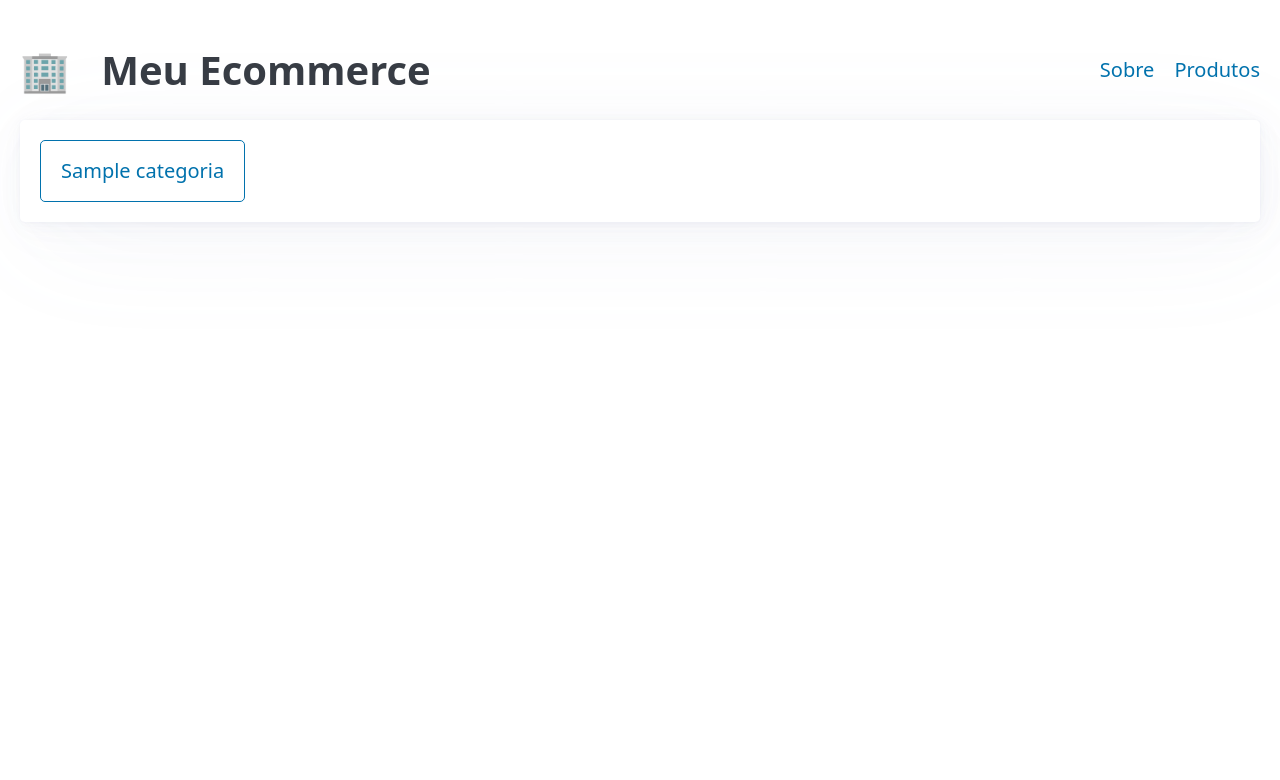
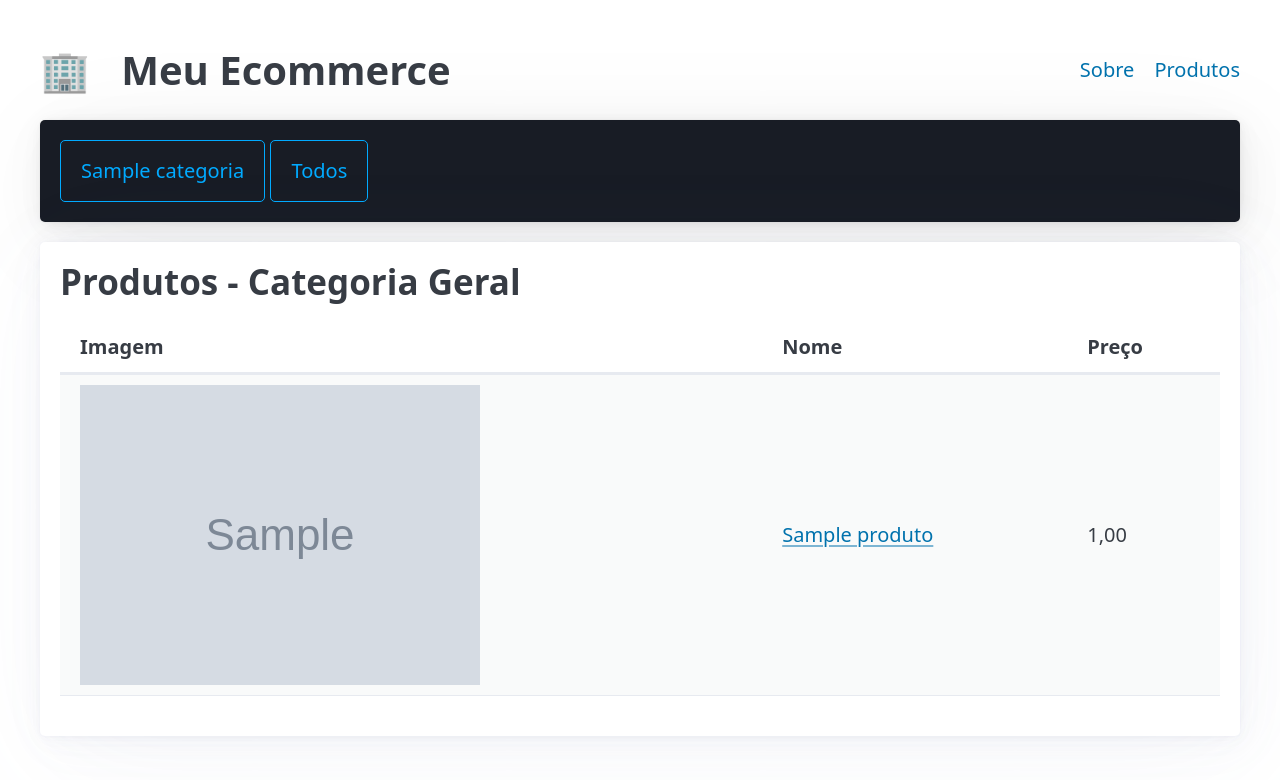
Before and after one commit to ruthynathyelle/ecommerce2024, a Django app: page /meuecommerce/categorias/ in a window 1280 px wide. Shown: the top 780 px of the page. Run offline with Django 4.2, Linux system fonts and the light colour scheme; tables that the repository leaves empty hold one stand-in row (values such as "Sample post"); grey boxes marked "Sample" are stand-in pictures; some libraries are stand-ins or nearby versions.

```diff
--- a/catproduto/templates/base.html
+++ b/catproduto/templates/base.html
@@ -7,14 +7,14 @@
     <link href="https://cdn.jsdelivr.net/npm/@picocss/pico@2/css/pico.min.css" rel="stylesheet"/>
 </head>
 <body>
-<main class="container-fluid">
+<main class="container">
     <nav>
         <ul>
-            <li style="font-size:2rem"><strong>🏢&nbsp;&nbsp;&nbsp;Meu Ecommerce</strong></li>
+            <li style="font-size:2rem"><strong><a href="{% url 'home' %}">🏢</a>&nbsp;&nbsp;&nbsp;Meu Ecommerce</strong></li>
         </ul>
         <ul>
             <li><a href="#">Sobre</a></li>
-            <li><a href="{% url 'listcategorias' %}">Produtos</a></li>
+            <li><a href="{% url 'listallprod' %}">Produtos</a></li>
         </ul>
     </nav>
     {% block conteudo %}
--- a/catproduto/templates/produtos/categorias.html
+++ b/catproduto/templates/produtos/categorias.html
@@ -1,11 +1,12 @@
 {% extends 'base.html' %}
+{% load static %}
 
 {% block titulo %}Meu Ecommerce - Categorias {% endblock %}
 
 {% block conteudo %}
-<article>
+<article data-theme="dark">
     {% for c in categorias %}
-    <a href="{% url 'listarprodutos' c.slug %}" role="button" class="outline">
+    <a href="{% url 'listcategorias' c.slug %}" role="button" class="outline">
         {{ c.nome }}
     </a>
     {% empty %}
@@ -13,5 +14,43 @@
         Voltar
     </a>
     {% endfor %}
+    <a href="{% url 'listallprod' %}" role="button" class="outline">Todos</a>
 </article>
+<article data-theme="light">
+            <h2>
+                Produtos - Categoria
+                {% if categoria %}
+                    {{ categoria.nome }}
+                {% else %}
+                    Geral
+                {% endif %}
+            </h2>
+            <table class="striped">
+                <thead>
+                <tr>
+                    <th>Imagem</th> <th>Nome</th> <th>Preço</th>
+                </tr>
+                </thead>
+                <tbody>
+                {% for p in produtos %}
+                <tr>
+                    <td>
+                        <a href="{% url 'detalheproduto' p.slug p.id %}">
+                        <img src="{% if p.imagem %} {{p.imagem.url}}
+                                  {% else %} {% static 'imagens/notfound.jfif' %}
+                                  {% endif %}" alt="imagem de {{ p.nome }}">
+                        </a>
+                    </td>
+                    <td><a href="{% url 'detalheproduto' p.slug p.id %}">{{ p.nome }}</a></td>
+                    <td>{{ p.preco }}</td>
+                </tr>
+                {% empty %}
+                    <tr>
+                        <td colspan="3">Não existem produtos</td>
+                    </tr>
+                {% endfor %}
+                </tbody>
+            </table>
+
+        </article>
 {% endblock %}
--- a/catproduto/urls.py
+++ b/catproduto/urls.py
@@ -4,6 +4,7 @@ from catproduto import views
 
 urlpatterns = [
     path('', views.IndexView.as_view(), name='home'),
-    path('categorias/', views.CategoriaListView.as_view(), name='listcategorias'),
-    path('<slug:slugcat>/produtos/', views.ProdutosListView.as_view(), name='listarprodutos'),
+    path('categorias/', views.CategoriaListView.as_view(), name='listallprod'),
+    path('categorias/<slug:slugcat>', views.ProdutosListView.as_view(), name='listcategorias'),
+    path('produto/<slug:slugprod>/<int:pk>/', views.ProdutoDetailView.as_view(), name='detalheproduto'),
 ]
--- a/catproduto/views.py
+++ b/catproduto/views.py
@@ -1,5 +1,5 @@
 from django.shortcuts import render
-from django.views.generic import TemplateView, ListView
+from django.views.generic import TemplateView, ListView, DetailView
 
 from catproduto.models import Categoria, Produto
 
@@ -13,12 +13,17 @@ class CategoriaListView(ListView):
     template_name = 'produtos/categorias.html'
     context_object_name = 'categorias'
 
+    def get_context_data(self, **kwargs):
+        context = super().get_context_data(**kwargs)
+        context['produtos'] = Produto.objects.all()
+        return context
+
 
 class ProdutosListView(ListView):
     model = Produto
-    template_name = 'produtos/listarprodutos.html'
+    template_name = 'produtos/categorias.html'
     context_object_name = 'produtos'
-    # queryset = Produto.disponiveis.all()
+    queryset = Produto.disponiveis.all()
 
     def get_queryset(self): # removi o parâmetro daqui
         qs = super().get_queryset()
@@ -28,9 +33,16 @@ class ProdutosListView(ListView):
             qs = qs.filter(categoria=cat)
         return qs
 
+
     def get_context_data(self, **kwargs):
         context = super().get_context_data(**kwargs)
         slugcat = self.kwargs['slugcat']
         if slugcat:
             context['categoria'] = Categoria.objects.get(slug=slugcat)
+            context['categorias'] = Categoria.objects.all()
         return context
+
+
+class ProdutoDetailView(DetailView):
+    model = Produto
+    template_name = "produtos/detalheproduto.html"
--- a/ecommerce/settings.py
+++ b/ecommerce/settings.py
@@ -81,7 +81,7 @@ DATABASES = {
         'NAME': 'ecommerce2024',
         'HOST': 'localhost',
         'USER': 'root',
-        'PASSWORD': 'Evirr@l28',
+        'PASSWORD': 'alunoifro',
         'PORT': '3306',
     }
 }
```
Also changed, not shown: catproduto/templates/produtos/detalheproduto.html (added, +40 -0 lines), catproduto/templates/produtos/listarprodutos.html (deleted, +0 -38 lines), media/produtos/2024/04/03/OIP_mnH1ZpT_jvW8WAR.jfif (added).
